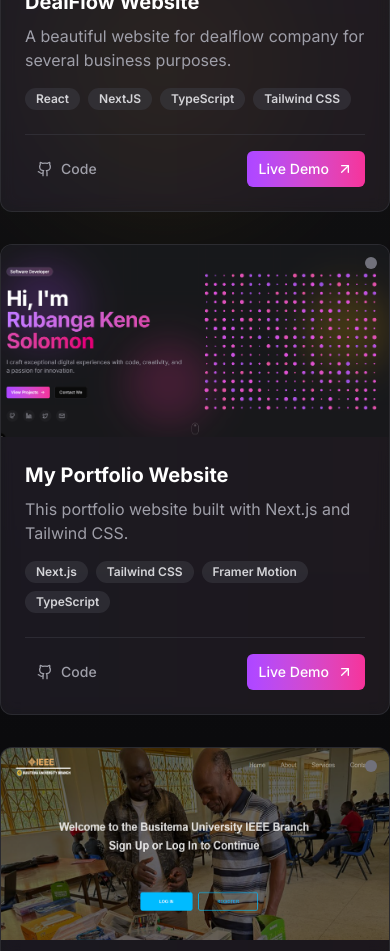
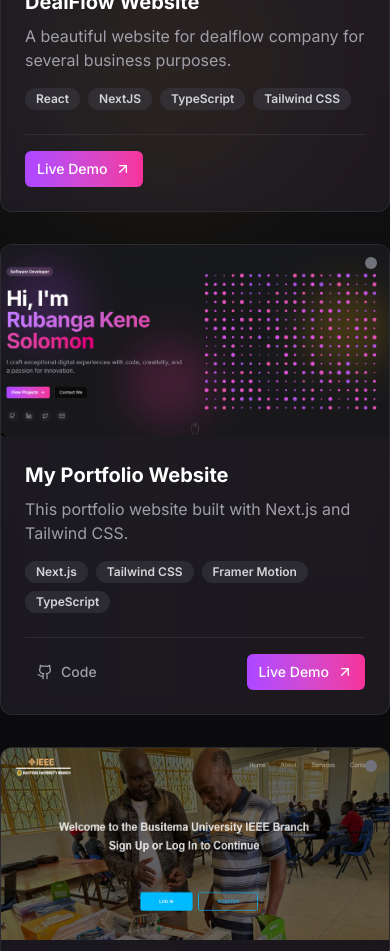
Before and after one commit to rubanga-kene/personal-portfolio, a Next.js app: page / in a window 390 px wide. Shown: the part 6400-7351 px from the top of the page. Built offline with nearby package versions, Linux system fonts and the light colour scheme.

Commit message:
Add conditional project button rendering and mobile navbar

```diff
--- a/components/floating-nav.tsx
+++ b/components/floating-nav.tsx
@@ -126,9 +126,11 @@ export function FloatingNav() {
                 {item.name}
               </Link>
             ))}
+            <a href="/downloads/solomon-cv.pdf" download>
             <Button className="mt-6 bg-gradient-to-r from-purple-500 to-pink-500 hover:from-pink-500 hover:to-purple-500 border-0">
               Resume
             </Button>
+            </a>
           </div>
         </motion.div>
       )}
--- a/components/project-card.tsx
+++ b/components/project-card.tsx
@@ -23,23 +23,8 @@ interface ProjectCardProps {
 export function ProjectCard({ title, description, tags, image, demoUrl, repoUrl }: ProjectCardProps) {
   const [isHovered, setIsHovered] = useState(false)
 
-  function showDemo(){
-    if(demoUrl !== '#'){
-      return (
-         <Button
-                size="sm"
-                className="bg-gradient-to-r from-purple-500 to-pink-500 hover:from-pink-500 hover:to-purple-500 border-0"
-                asChild
-              >
-
-                <Link href={demoUrl} target="_blank" rel="noopener noreferrer">
-                  Live Demo
-                  <ArrowUpRight className="ml-2 h-4 w-4" />
-                </Link>
-              </Button>
-      )
-    }
-  }
+  const validDemoUrl = (demoUrl: string) => demoUrl && demoUrl !== "#"
+  const validRepoUrl = (repoUrl: string) => repoUrl && repoUrl !== "#"
 
 
   return (
@@ -82,14 +67,31 @@ export function ProjectCard({ title, description, tags, image, demoUrl, repoUrl
             </div>
 
             <div className="flex justify-between mt-auto pt-4 border-t border-zinc-700/50">
+              {validRepoUrl(repoUrl) && (
               <Button variant="ghost" size="sm" className="text-zinc-400 hover:text-white hover:bg-zinc-700/50" asChild>
                 <Link href={repoUrl} target="_blank" rel="noopener noreferrer">
                   <Github className="mr-2 h-4 w-4" />
                   Code
                 </Link>
               </Button>
+              )
+              }
 
-              {showDemo()}
+              {
+              validDemoUrl(demoUrl) && (
+              <Button
+                size="sm"
+                className="bg-gradient-to-r from-purple-500 to-pink-500 hover:from-pink-500 hover:to-purple-500 border-0"
+                asChild
+              >
+
+                <Link href={demoUrl} target="_blank" rel="noopener noreferrer">
+                  Live Demo
+                  <ArrowUpRight className="ml-2 h-4 w-4" />
+                </Link>
+             </Button>
+             )}
+              {/* {showDemo()} */}
 
             </div>
           </div>
```
